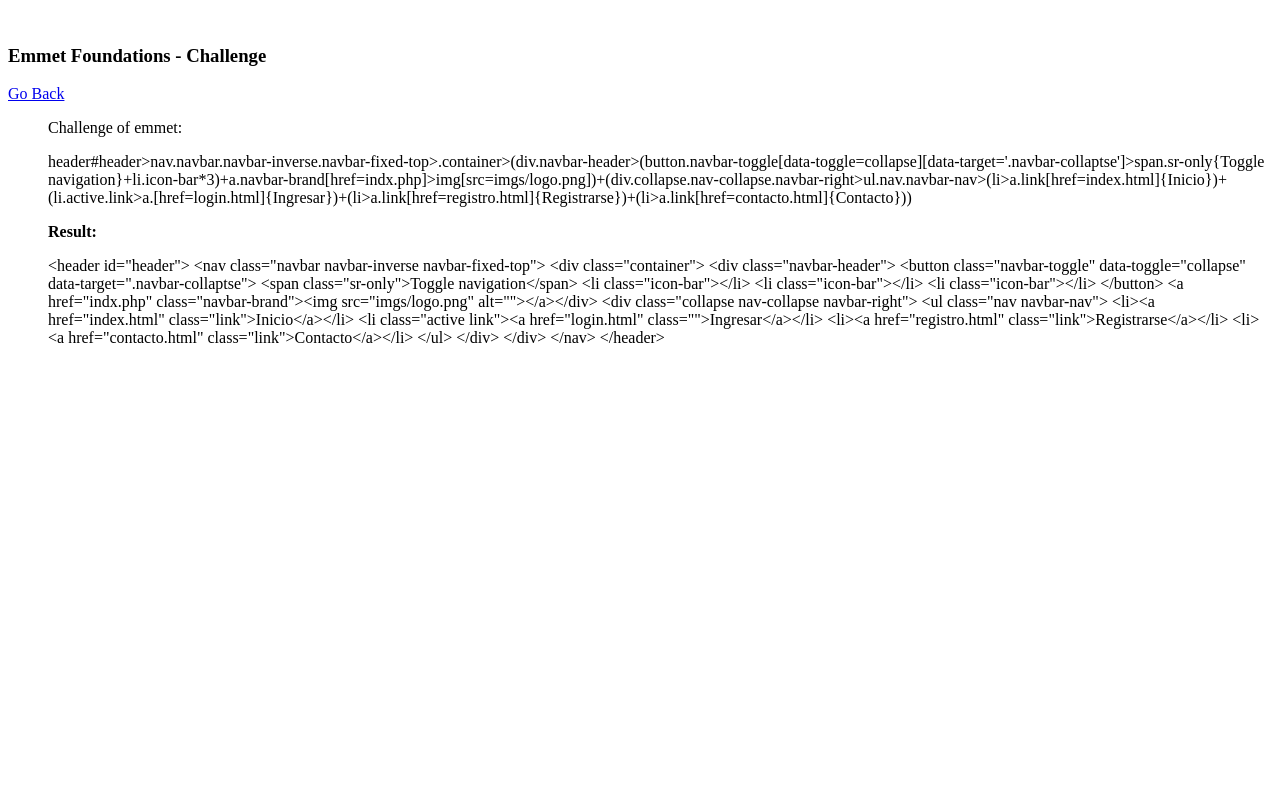
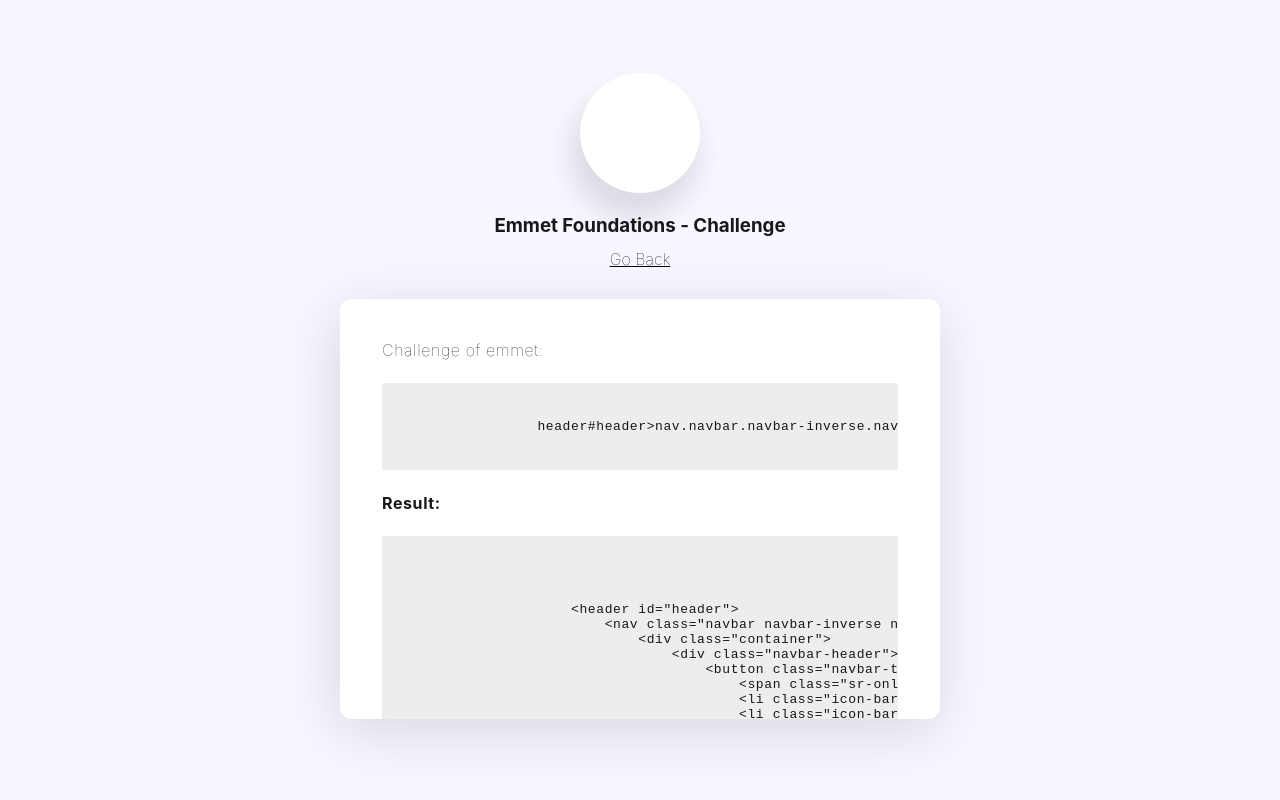
Before and after one commit to WS-Jedp/training-ws-2022, a plain HTML site: page emmet/foundations/challenge.html in a window 1280 px wide. Drawn offline with Linux system fonts and the light colour scheme; the site is published under a folder, as on GitHub Pages, so addresses that start at the root find nothing.

Commit message:
[FIX]: Using relative path to get main styles in challenge.html file

```diff
--- a/emmet/foundations/challenge.html
+++ b/emmet/foundations/challenge.html
@@ -6,7 +6,7 @@
     <meta name="viewport" content="width=device-width, initial-scale=1.0">
     <title>Emmet Foundations - Challenge</title>
 
-    <link rel="stylesheet" href="/styles.css">
+    <link rel="stylesheet" href="../../styles.css">
 </head>
 <body>
     <section class="container">
```
